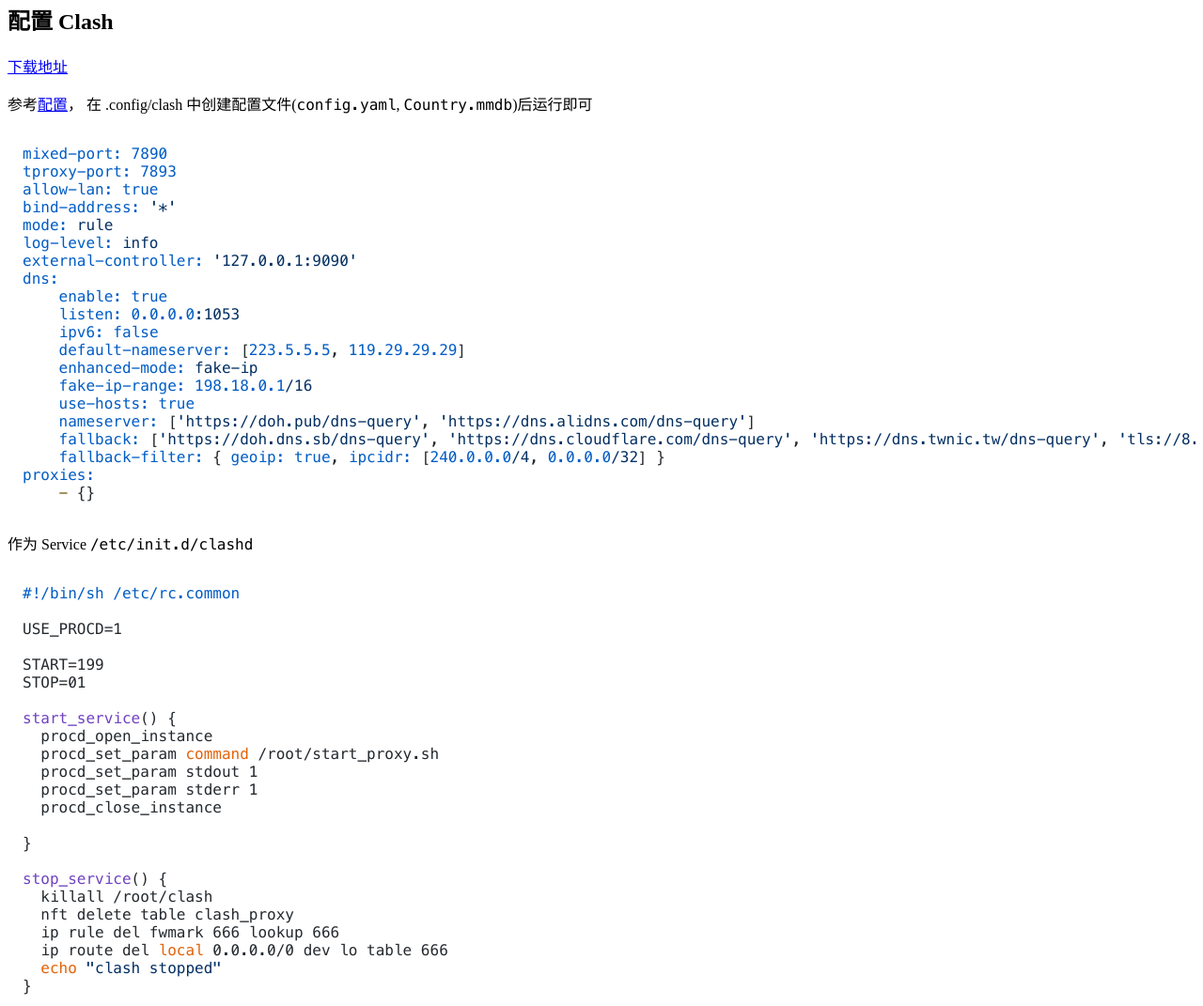
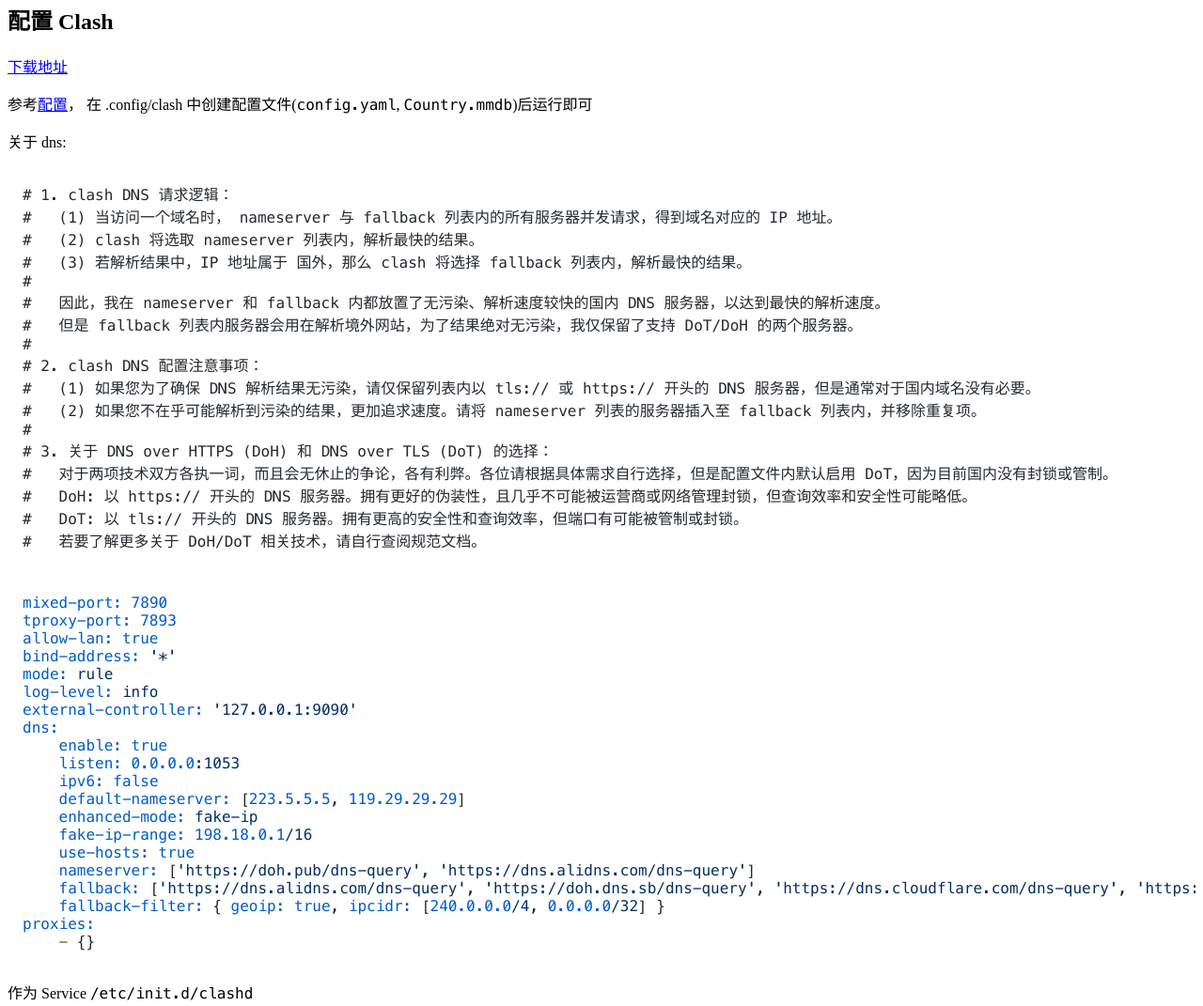
Before and after one commit to xna00/xnablogs, a plain HTML site: page openwrt-proxy/index.html in a window 1280 px wide. Shown: the part 534-1605 px from the top of the page at 94% size. Drawn offline with Linux system fonts and the light colour scheme.

Commit message:
Update from https://github.com/xna00/myblogs/commit/b85ead18deaa9815b78283d16bdcd55b543c75e4

```diff
--- a/openwrt-proxy/index.html
+++ b/openwrt-proxy/index.html
@@ -26,7 +26,25 @@
 <p><a href="https://github.com/doreamon-design/clash/releases/">下载地址</a></p>
 <p>参考<a href="http://doreamon-design.github.io/clash/">配置</a>，
 在 .config/clash 中创建配置文件(<code>config.yaml</code>, <code>Country.mmdb</code>)后运行即可</p>
-<pre><code class="hljs language-yaml"><span class="hljs-attr">mixed-port:</span> <span class="hljs-number">7890</span>
+<p>关于 dns:</p>
+<pre><code class="hljs language-plaintext"># 1. clash DNS 请求逻辑：
+#   (1) 当访问一个域名时， nameserver 与 fallback 列表内的所有服务器并发请求，得到域名对应的 IP 地址。
+#   (2) clash 将选取 nameserver 列表内，解析最快的结果。
+#   (3) 若解析结果中，IP 地址属于 国外，那么 clash 将选择 fallback 列表内，解析最快的结果。
+#
+#   因此，我在 nameserver 和 fallback 内都放置了无污染、解析速度较快的国内 DNS 服务器，以达到最快的解析速度。
+#   但是 fallback 列表内服务器会用在解析境外网站，为了结果绝对无污染，我仅保留了支持 DoT/DoH 的两个服务器。
+#
+# 2. clash DNS 配置注意事项：
+#   (1) 如果您为了确保 DNS 解析结果无污染，请仅保留列表内以 tls:// 或 https:// 开头的 DNS 服务器，但是通常对于国内域名没有必要。
+#   (2) 如果您不在乎可能解析到污染的结果，更加追求速度。请将 nameserver 列表的服务器插入至 fallback 列表内，并移除重复项。
+#
+# 3. 关于 DNS over HTTPS (DoH) 和 DNS over TLS (DoT) 的选择：
+#   对于两项技术双方各执一词，而且会无休止的争论，各有利弊。各位请根据具体需求自行选择，但是配置文件内默认启用 DoT，因为目前国内没有封锁或管制。
+#   DoH: 以 https:// 开头的 DNS 服务器。拥有更好的伪装性，且几乎不可能被运营商或网络管理封锁，但查询效率和安全性可能略低。
+#   DoT: 以 tls:// 开头的 DNS 服务器。拥有更高的安全性和查询效率，但端口有可能被管制或封锁。
+#   若要了解更多关于 DoH/DoT 相关技术，请自行查阅规范文档。
+</code></pre><pre><code class="hljs language-yaml"><span class="hljs-attr">mixed-port:</span> <span class="hljs-number">7890</span>
 <span class="hljs-attr">tproxy-port:</span> <span class="hljs-number">7893</span>
 <span class="hljs-attr">allow-lan:</span> <span class="hljs-literal">true</span>
 <span class="hljs-attr">bind-address:</span> <span class="hljs-string">&#x27;*&#x27;</span>
@@ -42,7 +60,7 @@
     <span class="hljs-attr">fake-ip-range:</span> <span class="hljs-number">198.18</span><span class="hljs-number">.0</span><span class="hljs-number">.1</span><span class="hljs-string">/16</span>
     <span class="hljs-attr">use-hosts:</span> <span class="hljs-literal">true</span>
     <span class="hljs-attr">nameserver:</span> [<span class="hljs-string">&#x27;https://doh.pub/dns-query&#x27;</span>, <span class="hljs-string">&#x27;https://dns.alidns.com/dns-query&#x27;</span>]
-    <span class="hljs-attr">fallback:</span> [<span class="hljs-string">&#x27;https://doh.dns.sb/dns-query&#x27;</span>, <span class="hljs-string">&#x27;https://dns.cloudflare.com/dns-query&#x27;</span>, <span class="hljs-string">&#x27;https://dns.twnic.tw/dns-query&#x27;</span>, <span class="hljs-string">&#x27;tls://8.8.4.4:853&#x27;</span>]
+    <span class="hljs-attr">fallback:</span> [<span class="hljs-string">&#x27;https://dns.alidns.com/dns-query&#x27;</span>, <span class="hljs-string">&#x27;https://doh.dns.sb/dns-query&#x27;</span>, <span class="hljs-string">&#x27;https://dns.cloudflare.com/dns-query&#x27;</span>, <span class="hljs-string">&#x27;https://dns.twnic.tw/dns-query&#x27;</span>, <span class="hljs-string">&#x27;tls://8.8.4.4:853&#x27;</span>]
     <span class="hljs-attr">fallback-filter:</span> { <span class="hljs-attr">geoip:</span> <span class="hljs-literal">true</span>, <span class="hljs-attr">ipcidr:</span> [<span class="hljs-number">240.0</span><span class="hljs-number">.0</span><span class="hljs-number">.0</span><span class="hljs-string">/4</span>, <span class="hljs-number">0.0</span><span class="hljs-number">.0</span><span class="hljs-number">.0</span><span class="hljs-string">/32</span>] }
 <span class="hljs-attr">proxies:</span>
     <span class="hljs-bullet">-</span> {}
@@ -185,5 +203,7 @@ table ip clash_proxy {
 <p><a href="https://www.reddit.com/r/openwrt/comments/12n4p4c/iptablesnftables_on_openwrt/">https://www.reddit.com/r/openwrt/comments/12n4p4c/iptablesnftables_on_openwrt/</a></p>
 <p><a href="https://koswu.github.io/2019/08/19/tproxy-config-with-nftables/">https://koswu.github.io/2019/08/19/tproxy-config-with-nftables/</a></p>
 <p><a href="https://wiki.nftables.org/wiki-nftables/index.php/Ruleset_debug/tracing">https://wiki.nftables.org/wiki-nftables/index.php/Ruleset_debug/tracing</a></p>
+<p><a href="https://hellodk.cn/post/870">https://hellodk.cn/post/870</a></p>
+<p><a href="https://blog.joylau.cn/2020/05/01/Clash-Config/">https://blog.joylau.cn/2020/05/01/Clash-Config/</a></p>
 </body>
 </html>
```
Also changed, not shown: 1 other file.
